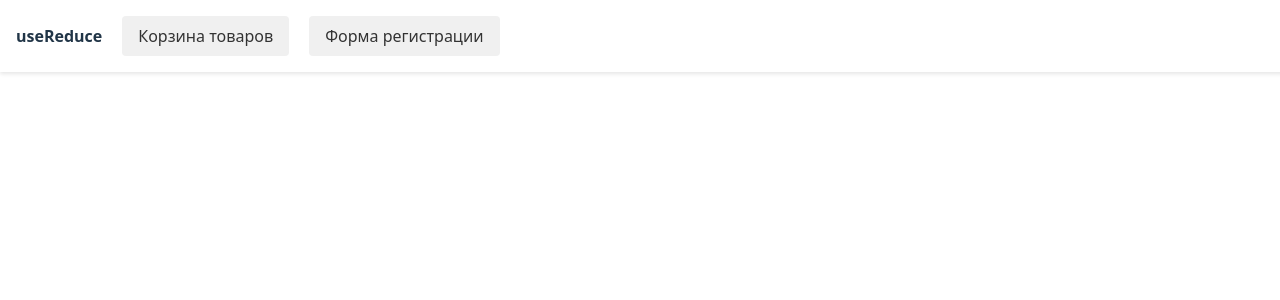
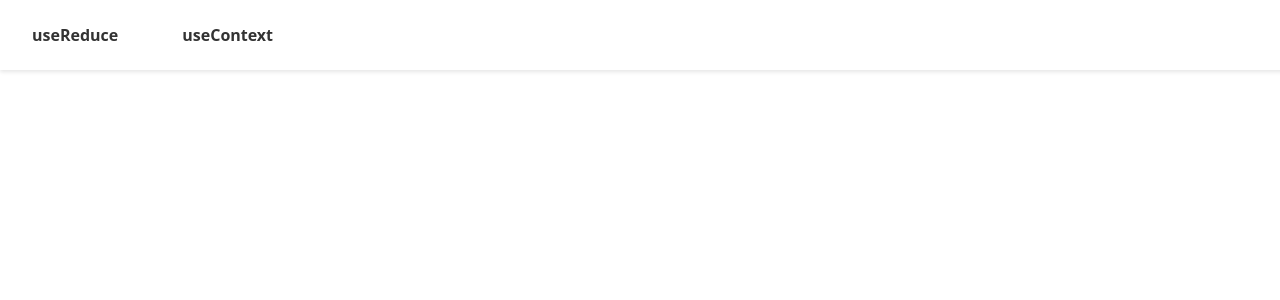
Before and after one commit to uliatumeneva161/reactHooks, a React (Vite) app: page / in a window 1280 px wide. Shown: the top 300 px of the page. Built offline with nearby package versions, Linux system fonts and the light colour scheme.

Commit message:
Добавлен useContext

```diff
--- a/src/App.css
+++ b/src/App.css
@@ -1,77 +1,90 @@
-#root {
-  max-width: 1280px;
-  margin: 0 auto;
-  padding: 2rem;
-  text-align: center;
+/* App.css */
+:root {
+  --primary-bg: #ffffff;
+  --secondary-bg: #f0f0f0;
+  --hover-bg: #e0e0e0;
+  --text-color: #333333;
+  --shadow: 0 2px 4px rgba(0, 0, 0, 0.1);
+  --border: 1px solid #e0e0e0;
 }
 
-.logo {
-  height: 6em;
-  padding: 1.5em;
-  will-change: filter;
-  transition: filter 300ms;
-}
-.logo:hover {
-  filter: drop-shadow(0 0 2em #646cffaa);
-}
-.logo.react:hover {
-  filter: drop-shadow(0 0 2em #61dafbaa);
+.app-container {
+  min-height: 100vh;
+  display: flex;
+  flex-direction: column;
+  align-items: center;
 }
 
-@keyframes logo-spin {
-  from {
-    transform: rotate(0deg);
-  }
-  to {
-    transform: rotate(360deg);
-  }
-}
-
-.bl{
-  display: flex;
-  gap: 10px;
-}
-
-/* Фиксированная навигация */
-.fixed-navbar {
+.navbar {
   position: fixed;
   top: 0;
   left: 0;
   width: 100%;
-  background: white;
+  background: var(--primary-bg);
   padding: 1rem;
-  box-shadow: 0 2px 4px rgba(0,0,0,0.1);
+  box-shadow: var(--shadow);
   z-index: 1000;
 }
 
-/* Стили для элементов меню */
-.bl {
+.nav-container {
   display: flex;
-  gap: 20px;
+  gap: 1rem;
   align-items: center;
 }
 
+.menu-group {
+  position: relative;
+}
+
+.menu-toggle {
+  background: none;
+  border: none;
+  padding: 0.5rem 1rem;
+  cursor: pointer;
+  color: var(--text-color);
+  font-size: 1rem;
+  border-radius: 4px;
+}
+
+.menu-toggle:hover {
+  background: var(--hover-bg);
+}
+
+.menu-toggle[aria-expanded="true"] {
+  background: var(--secondary-bg);
+}
+
+.dropdown-menu {
+  position: absolute;
+  top: 100%;
+  left: 0;
+  background: var(--primary-bg);
+  border: var(--border);
+  border-radius: 4px;
+  padding: 0.5rem;
+  display: flex;
+  flex-direction: column;
+  gap: 0.5rem;
+  min-width: 200px;
+  box-shadow: var(--shadow);
+}
+
 .nav-link {
-  text-decoration: none;
-  color: #333;
-  padding: 0.5rem 1rem;
-  background: #f0f0f0;
+  background: none;
+  border: none;
+  padding: 0.5rem;
+  text-align: left;
+  cursor: pointer;
+  color: var(--text-color);
   border-radius: 4px;
 }
 
 .nav-link:hover {
-  background: #e0e0e0;
+  background: var(--hover-bg);
 }
 
-/* Основной контент с отступом под навигацию */
 .content {
-  padding-top: 60px; /* Высота навигации */
+  margin-top: 60px;
   padding: 2rem;
+  flex: 1;
 }
-
-/* Обертка для корректного отображения */
-.app-container {
-  min-height: 100vh;
-  display: flex;
-  flex-direction: column;
-}
--- a/src/App.jsx
+++ b/src/App.jsx
@@ -2,38 +2,90 @@ import { useState } from 'react';
 import './App.css';
 import UseReducer1 from './components/UseReducer1';
 import UseReducer2 from './components/UseReducer2';
+import UseContext from './components/UseContext';
 
 function App() {
   const [currentPage, setCurrentPage] = useState(null);
+  const [openMenu, setOpenMenu] = useState(null);
 
-  function nextPage(namePage) {
-    setCurrentPage(namePage);
-  }
+  const handlePageChange = (page) => {
+    setCurrentPage(page);
+    setOpenMenu(null);
+  };
+
+  const toggleMenu = (menu) => {
+    setOpenMenu(openMenu === menu ? null : menu);
+  };
+
+  const menuItems = {
+    reduce: [
+      { id: 'useReducer1', label: 'Корзина товаров' },
+      { id: 'useReducer2', label: 'Форма регистрации' }
+    ],
+    context: [
+      { id: 'useContext', label: 'Пример использования' }
+    ]
+  };
 
   return (
     <div className="app-container">
-      <nav className="fixed-navbar">
-        <div className="bl">
-          <b>useReduce</b>
-          <a
-            className="nav-link"
-            onClick={() => nextPage('useReducer1')}
-          >
-            Корзина товаров
-          </a>
-          <a
-            className="nav-link"
-            onClick={() => nextPage('useReducer2')}
-          >
-            Форма регистрации
-          </a>
+      <nav className="navbar">
+        <div className="nav-container">
+          {/* Меню для useReduce */}
+          <div className="menu-group">
+            <button
+              className="menu-toggle"
+              onClick={() => toggleMenu('reduce')}
+              aria-expanded={openMenu === 'reduce'}
+            >
+              useReduce
+            </button>
+            {openMenu === 'reduce' && (
+              <div className="dropdown-menu">
+                {menuItems.reduce.map(item => (
+                  <button
+                    key={item.id}
+                    className="nav-link"
+                    onClick={() => handlePageChange(item.id)}
+                  >
+                    {item.label}
+                  </button>
+                ))}
+              </div>
+            )}
+          </div>
+
+          {/* Меню для useContext */}
+          <div className="menu-group">
+            <button
+              className="menu-toggle"
+              onClick={() => toggleMenu('context')}
+              aria-expanded={openMenu === 'context'}
+            >
+              useContext
+            </button>
+            {openMenu === 'context' && (
+              <div className="dropdown-menu">
+                {menuItems.context.map(item => (
+                  <button
+                    key={item.id}
+                    className="nav-link"
+                    onClick={() => handlePageChange(item.id)}
+                  >
+                    {item.label}
+                  </button>
+                ))}
+              </div>
+            )}
+          </div>
         </div>
       </nav>
 
-      <div className="content">
+      <main className="content">
         {currentPage === 'useReducer1' && <UseReducer1 />}
         {currentPage === 'useReducer2' && <UseReducer2 />}
-      </div>
+        {currentPage === 'useContext' && <UseContext />}
+      </main>
     </div>
   );
 }
--- /dev/null
+++ b/src/components/UseContext.jsx
@@ -0,0 +1,74 @@
+import React, { createContext, useContext, useState } from 'react';
+
+// 1. Создаём контекст для темы (выносим за пределы компонента)
+const ThemeContext = createContext({
+  theme: 'light',
+  toggleTheme: () => {},
+});
+
+// 2. Создаём компонент-провайдер (выносим за пределы компонента)
+export function ThemeProvider({ children }) {
+  const [theme, setTheme] = useState('light');
+
+  const toggleTheme = () => {
+    setTheme(prevTheme => (prevTheme === 'light' ? 'dark' : 'light'));
+  };
+
+  return (
+    <ThemeContext.Provider value={{ theme, toggleTheme }}>
+      {children}
+    </ThemeContext.Provider>
+  );
+}
+
+// 3. Создаём кастомный хук для удобства (выносим за пределы компонента)
+export function useTheme() {
+  return useContext(ThemeContext);
+}
+
+// 4. Компонент кнопки переключения темы (выносим за пределы компонента)
+export function ThemeToggle() {
+  const { toggleTheme } = useTheme();
+
+  return (
+    <button onClick={toggleTheme}>
+      Переключить тему
+    </button>
+  );
+}
+
+// 5. Компонент, который использует тему (выносим за пределы компонента)
+export function ThemedBox() {
+  const { theme } = useTheme();
+
+  const styles = {
+    padding: '20px',
+    margin: '10px 0',
+    borderRadius: '8px',
+    backgroundColor: theme === 'light' ? '#f5f5f5' : '#333',
+    color: theme === 'light' ? '#333' : '#fff',
+    transition: 'all 0.3s ease',
+  };
+
+  return (
+    <div style={styles}>
+      Текущая тема: {theme}
+    </div>
+  );
+}
+
+// Основной компонент UseContext
+function UseContext() {
+  return (
+    <ThemeProvider>
+      <div style={{ padding: '20px', maxWidth: '600px', margin: '0 auto' }}>
+        <h1>Пример использования useContext</h1>
+        <ThemeToggle />
+        <ThemedBox />
+        <p>Попробуйте переключить тему!</p>
+      </div>
+    </ThemeProvider>
+  );
+}
+
+export default UseContext;
--- a/src/index.css
+++ b/src/index.css
@@ -386,3 +386,27 @@ button:focus-visible {
 .read-the-docs {
   color: #888;
 }
+/* Стилизация для кликабельного текста */
+.menu-toggle {
+  font-weight: bold;
+  margin-right: 1rem;
+}
+
+/* Убираем отступы для элементов меню */
+.menu-items {
+  display: flex;
+  gap: 1rem;
+}
+
+/* Добавьте плавное появление меню (опционально) */
+.menu-items {
+  transition: opacity 0.3s ease;
+}
+
+.menu-items:not(:empty) {
+  opacity: 1;
+}
+
+.menu-items:empty {
+  opacity: 0;
+}
```
